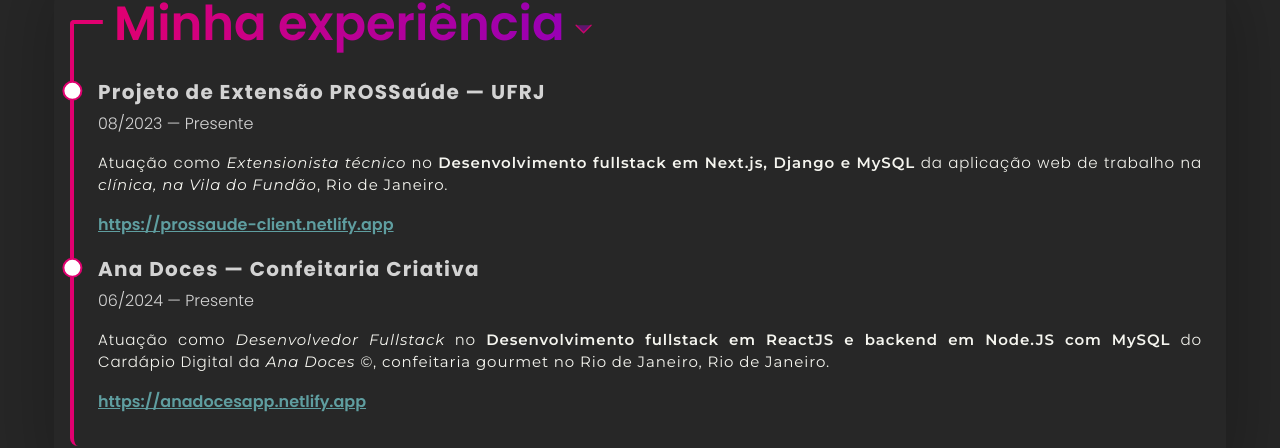
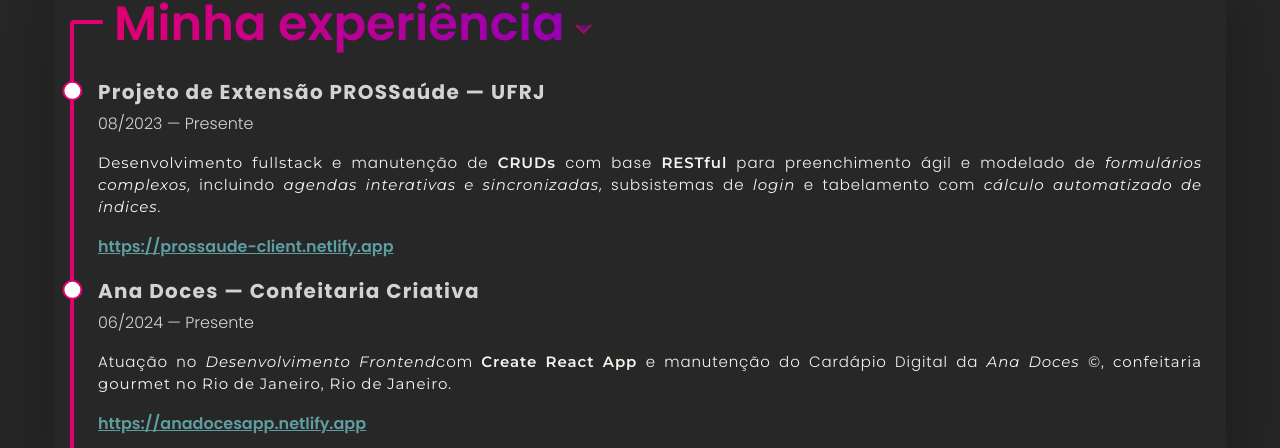
Before and after one commit to aronboliveira/portfolio-web-aronbo, an Angular app: page / in a window 1280 px wide. Shown: the part 1076-1524 px from the top of the page. Built offline with nearby package versions, Linux system fonts and the light colour scheme.

Commit message:
change prossaude description

```diff
--- a/src/app/main/main.component.html
+++ b/src/app/main/main.component.html
@@ -260,7 +260,7 @@
               [title]="'Projeto de Extensão PROSSaúde — UFRJ'"
               [date]="'08/2023 — Presente'"
               [description]="
-                'Atuação como <em>Extensionista técnico</em> no <b>Desenvolvimento fullstack em Next.js, Django e MySQL</b> da aplicação web de trabalho na <em>clínica, na Vila do Fundão</em><span>, Rio de Janeiro.</span>'
+                '<strong>Desenvolvimento fullstack</strong> e manutenção de <b>CRUDs</b> com base <b>RESTful</b> para preenchimento ágil e modelado de <em>formulários complexos</em>, incluindo <em>agendas interativas e sincronizadas</em>, subsistemas de <em>login</em> e tabelamento com <em>cálculo automatizado de índices</em>.'
               "
               [href]="'https://prossaude-client.netlify.app'"
             />
@@ -268,7 +268,7 @@
               [title]="'Ana Doces — Confeitaria Criativa'"
               [date]="'06/2024 — Presente'"
               [description]="
-                'Atuação como <em>Desenvolvedor Fullstack</em> no <b>Desenvolvimento fullstack em ReactJS e backend em Node.JS com MySQL</b> do Cardápio Digital da <em>Ana Doces ©</em><span>, confeitaria gourmet no Rio de Janeiro, Rio de Janeiro.</span>'
+                'Atuação no <em>Desenvolvimento Frontend</em>com <b>Create React App</b> e manutenção do Cardápio Digital da <em>Ana Doces ©</em><span>, confeitaria gourmet no Rio de Janeiro, Rio de Janeiro.</span>'
               "
               [href]="'https://anadocesapp.netlify.app'"
             />
@@ -278,7 +278,7 @@
               [title]="'University Extension Program PROSSaúde — UFRJ'"
               [date]="'08/2023 — Present'"
               [description]="
-                'Work as an <em>Technical Extension Program Student</em> in the <b>Fullstack development using Next.js, Django and MySQL</b> for the web app used for the health professionals in the <em>clinic, on the Fundão Village</em><span>, Rio de Janeiro.</span>'
+                '<strong>Fullstack development</strong> and maintenance of <b>CRUDs</b> based on <b>RESTful</b> architecture for agile and modeled filling of <em>complex forms</em>, including <em>interactive and synchronized schedules</em>, subsystems for <em>login</em>, and tabulation with <em>automated index calculation</em>.'
               "
               [href]="'https://prossaude-client.netlify.app'"
             />
@@ -286,7 +286,7 @@
               [title]="'Ana Doces — Creative Confectionery'"
               [date]="'06/2024 — Present'"
               [description]="
-                'Work as a <em>Fullstack Developer</em> on the <b>development in ReactJS and Node.JS with MySQL</b> for the Digital Menu used by <em>Ana Doces ©</em><span>, a gourmet candy story in Rio de Janeiro, Rio de Janeiro.</span>'
+                '<em>Frontend Development</em> with <b>Create React appL</b> and maintenance of the Digital Menu used by <em>Ana Doces ©</em><span>, a gourmet candy story in Rio de Janeiro, Rio de Janeiro.</span>'
               "
               [href]="'https://anadocesapp.netlify.app'"
             />
```
